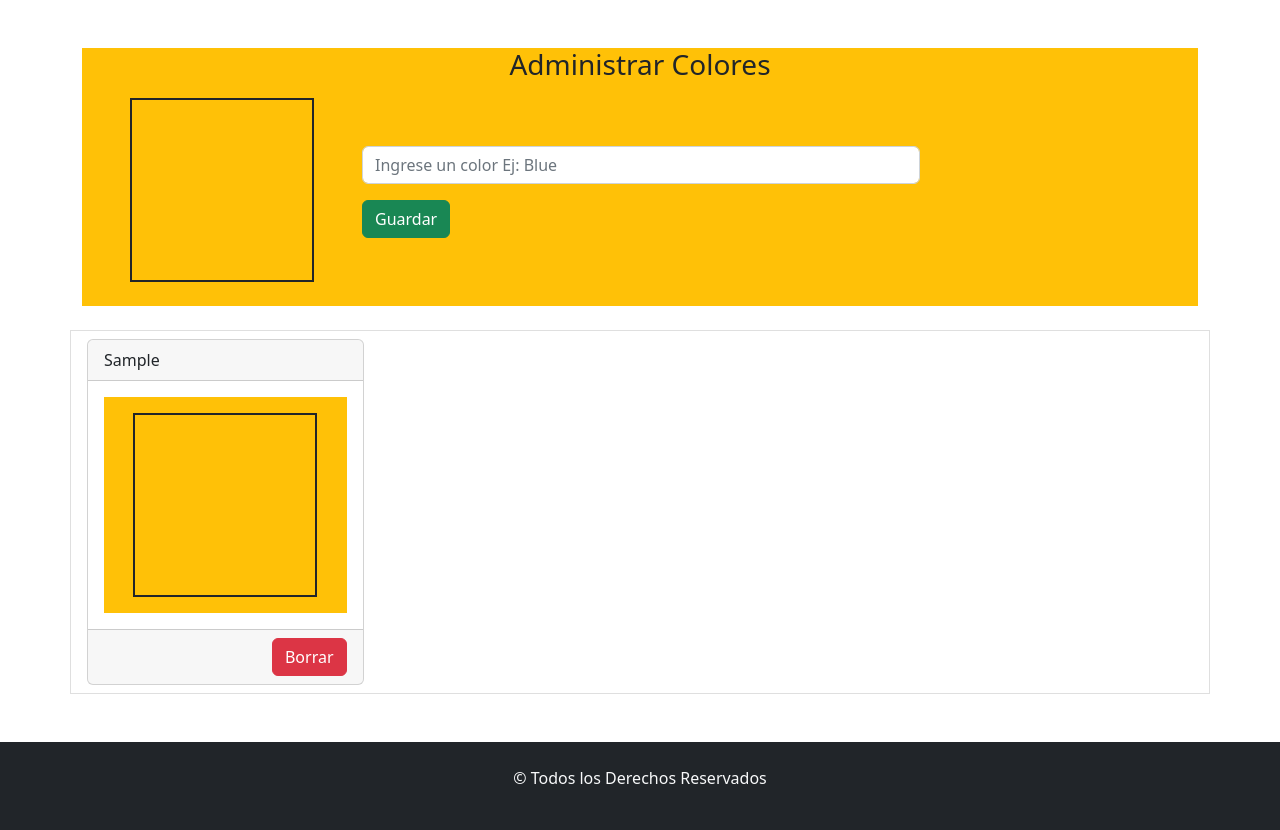
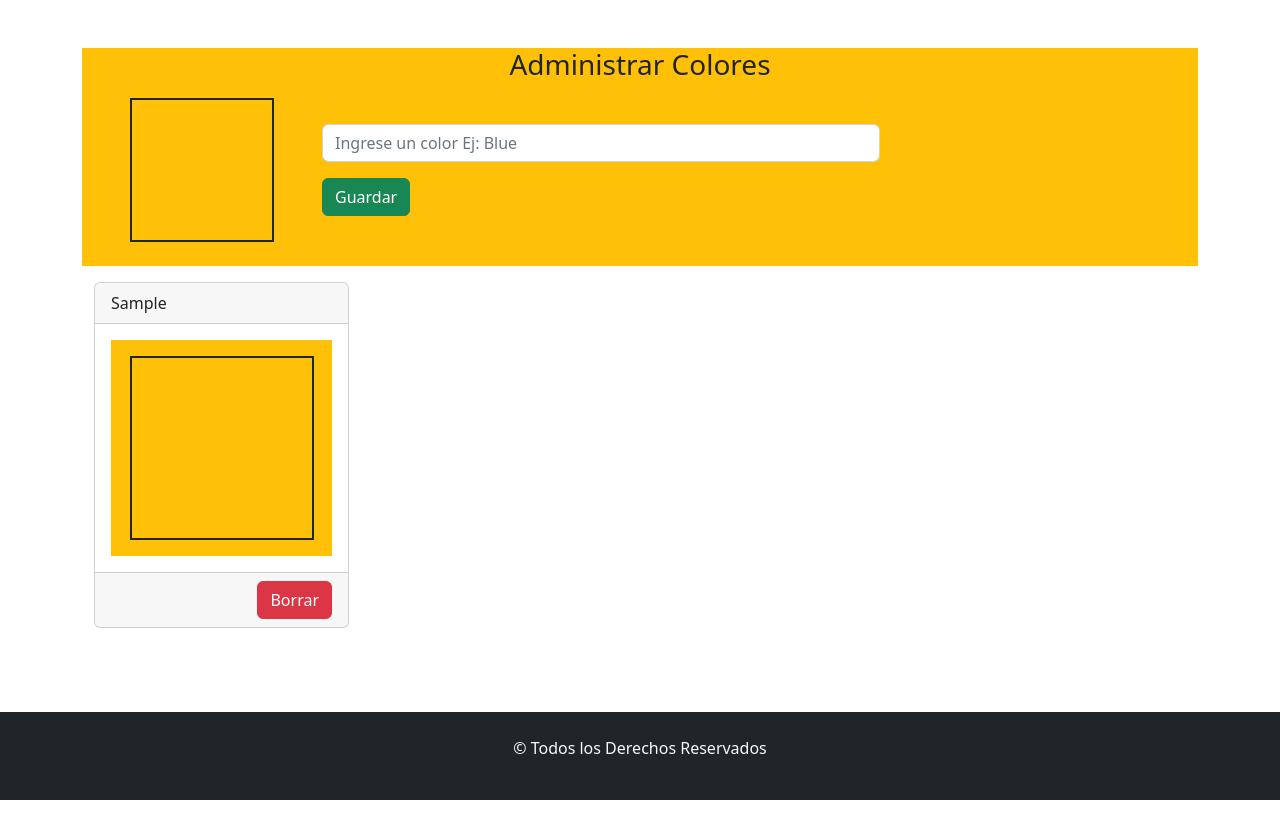
Before and after one commit to Juliancito1/PaletaColores, a React (Vite) app: page / in a window 1280 px wide. Both pictures are taken after typing "Sample" into the empty fields and a click on the button "Guardar". After the commit the page ends 800 px from the top, so only its background shows below. Built offline with nearby package versions, Linux system fonts and the light colour scheme.

Commit message:
Se reemplazo ListGroup en el componente Listacards por Grid

```diff
--- a/src/components/Cardcolor.jsx
+++ b/src/components/Cardcolor.jsx
@@ -1,12 +1,10 @@
 import React from 'react';
-import { Button, Card, ListGroup } from 'react-bootstrap';
+import { Button, Card, Col, ListGroup, Row } from 'react-bootstrap';
 
 const Cardcolor = ({color,borrarColor}) => {
     return (
-        <section className='mt-4'>
-            <section className='row'>
-        <ListGroup.Item>
-            <Card className='col-md-5 col-lg-3'>
+            <Col xs={12} md={6} lg={3}>
+            <Card className='my-3'>
         <Card.Header>{`${color}`}</Card.Header>
       <Card.Body>
         <section className='d-flex justify-content-center bg-warning p-3'>
@@ -17,9 +15,7 @@ const Cardcolor = ({color,borrarColor}) => {
             <Button variant='danger' onClick={() => {borrarColor(color)}}>Borrar</Button>
         </Card.Footer>
     </Card>
-    </ListGroup.Item>
-    </section>
-        </section>
+            </Col>
     );
 };
 
--- a/src/components/Formulario.jsx
+++ b/src/components/Formulario.jsx
@@ -29,9 +29,9 @@ useEffect(() => {
         <section>
             <section className='bg-warning pb-4'>
             <h3 className='text-center mb-3'>Administrar Colores</h3>
-            <aside className='d-flex'>
-                <div className='ms-md-5 border border-2 border-dark' style={{backgroundColor: `${color}`,padding: '90px', display: 'inline'}}></div>
-                <Form className='ms-md-5 mt-lg-5 w-50' onSubmit={handleSubmit} >
+            <aside className='d-flex flex-column flex-md-row align-items-center'>
+                <div className='ms-md-5 border border-2 border-dark' style={{backgroundColor: `${color}`,padding: '70px'}}></div>
+                <Form className='mt-4 ms-md-5 mt-lg-0 w-50' onSubmit={handleSubmit} >
                     <Form.Group className="mb-3" controlId="formColor">
                     <Form.Control type="text" placeholder="Ingrese un color Ej: Blue" onChange={(e) => setColor(e.target.value)} value={color}/>
                     </Form.Group>
--- a/src/components/Listacards.jsx
+++ b/src/components/Listacards.jsx
@@ -1,14 +1,16 @@
 import React from 'react';
-import { ListGroup } from 'react-bootstrap';
+import { Container, ListGroup, Row } from 'react-bootstrap';
 import Cardcolor from './Cardcolor';
 
 const Listacards = ({listadoColor, borrarColor}) => {
     return (
-        <ListGroup>
-            {
+        <Container>
+                <Row>
+                    {
                 listadoColor.map((color,indice) => <Cardcolor key={indice} borrarColor={borrarColor} color={color}></Cardcolor>)
-            }
-        </ListGroup>
+                    }
+                </Row>
+        </Container>
     );
 };
 
```
